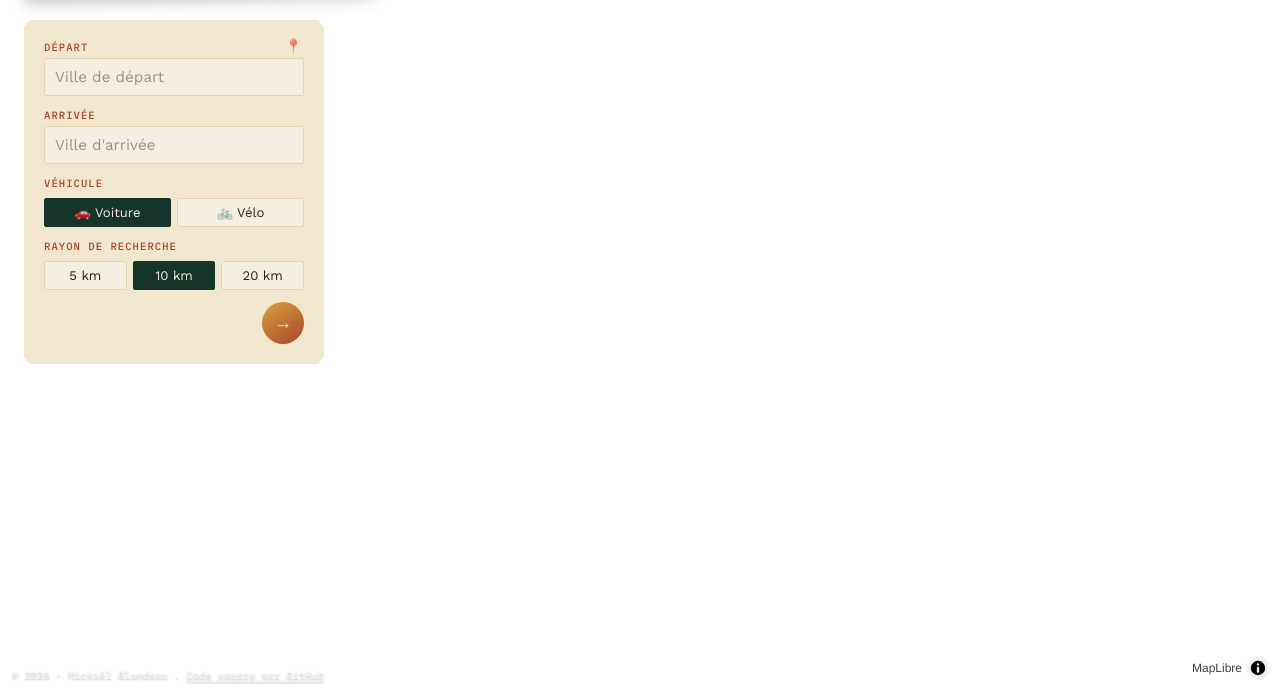
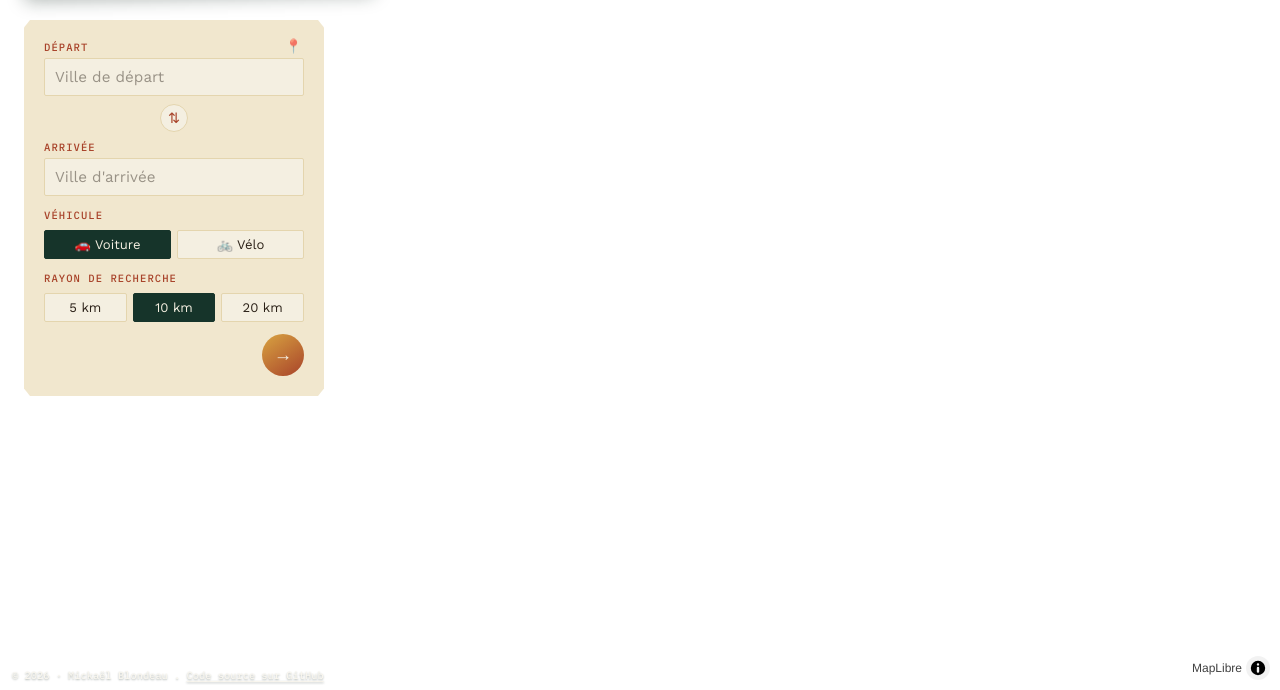
Before and after one commit to mickablondo/terra-aventura-radar, a website built with Vite: page frontend/index.html in a window 1280 px wide. Shown: the part 110-800 px from the top of the page. Built offline with nearby package versions, Linux system fonts and the light colour scheme; some packages are replaced by stand-ins of ours; no server answers.

Commit message:
feat(#25): inversion des villes

```diff
--- a/frontend/index.html
+++ b/frontend/index.html
@@ -87,6 +87,17 @@
           required
         />
       </div>
+      <div class="route-card__swap">
+        <button
+          type="button"
+          class="route-card__swap-btn"
+          id="swap-btn"
+          title="Inverser départ et arrivée"
+          aria-label="Inverser départ et arrivée"
+        >
+          ⇅
+        </button>
+      </div>
       <div class="route-card__field">
         <label for="arrivee">Arrivée</label>
         <input
--- a/frontend/src/main.js
+++ b/frontend/src/main.js
@@ -47,6 +47,7 @@ const errorEl = document.getElementById("route-error");
 const summaryEl = document.getElementById("route-summary");
 const geolocBtn = document.getElementById("geoloc-btn");
 const departInput = document.getElementById("depart");
+const swapBtn = document.getElementById("swap-btn");
 
 const allToggleButtons = document.querySelectorAll(".route-card__radius-btn");
 const radiusButtons = document.querySelectorAll("[data-rayon]");
@@ -327,6 +328,30 @@ departInput.addEventListener("input", () => {
 });
 
 /**
+ * Inverse les valeurs des champs Départ et Arrivée. Si le départ venait de
+ * la géolocalisation, "Ma position actuelle" n'a pas de sens comme point
+ * d'arrivée : on abandonne alors la position géolocalisée plutôt que de la
+ * déplacer telle quelle.
+ */
+function swapDepartArrivee() {
+  const departValue = departInput.value;
+  const arriveeValue = form.arrivee.value;
+
+  if (geolocatedPos) {
+    geolocatedPos = null;
+    departInput.value = arriveeValue;
+    form.arrivee.value = "";
+  } else {
+    departInput.value = arriveeValue;
+    form.arrivee.value = departValue;
+  }
+
+  setError("");
+}
+
+swapBtn.addEventListener("click", swapDepartArrivee);
+
+/**
  * Affiche un message d'erreur
  * @param {*} message - Le message d'erreur à afficher
  */
--- a/frontend/src/style.css
+++ b/frontend/src/style.css
@@ -118,6 +118,40 @@ body {
   display: flex;
   flex-direction: column;
   gap: 4px;
+}
+
+.route-card__swap {
+  display: flex;
+  justify-content: center;
+  margin: -4px 0;
+}
+
+.route-card__swap-btn {
+  width: 28px;
+  height: 28px;
+  border-radius: 50%;
+  border: 1px solid var(--color-parchment-dark);
+  background: var(--color-cream);
+  color: var(--color-rust);
+  font-size: 0.9rem;
+  line-height: 1;
+  cursor: pointer;
+  display: flex;
+  align-items: center;
+  justify-content: center;
+  transition:
+    transform 0.2s ease,
+    background 0.15s ease;
+}
+
+.route-card__swap-btn:hover {
+  transform: rotate(180deg);
+  background: var(--color-parchment-dark);
+}
+
+.route-card__swap-btn:focus-visible {
+  outline: 2px solid var(--color-amber);
+  outline-offset: 1px;
 }
 
 .route-card__label-row {
```
